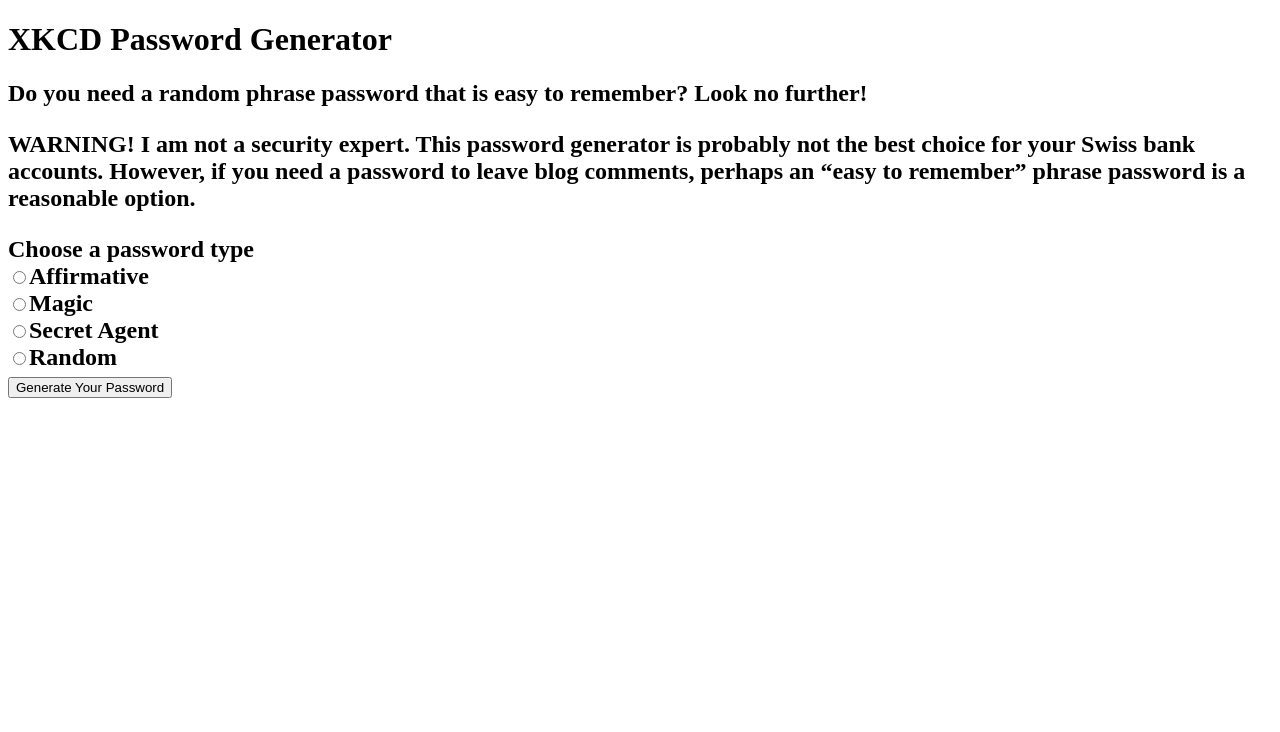
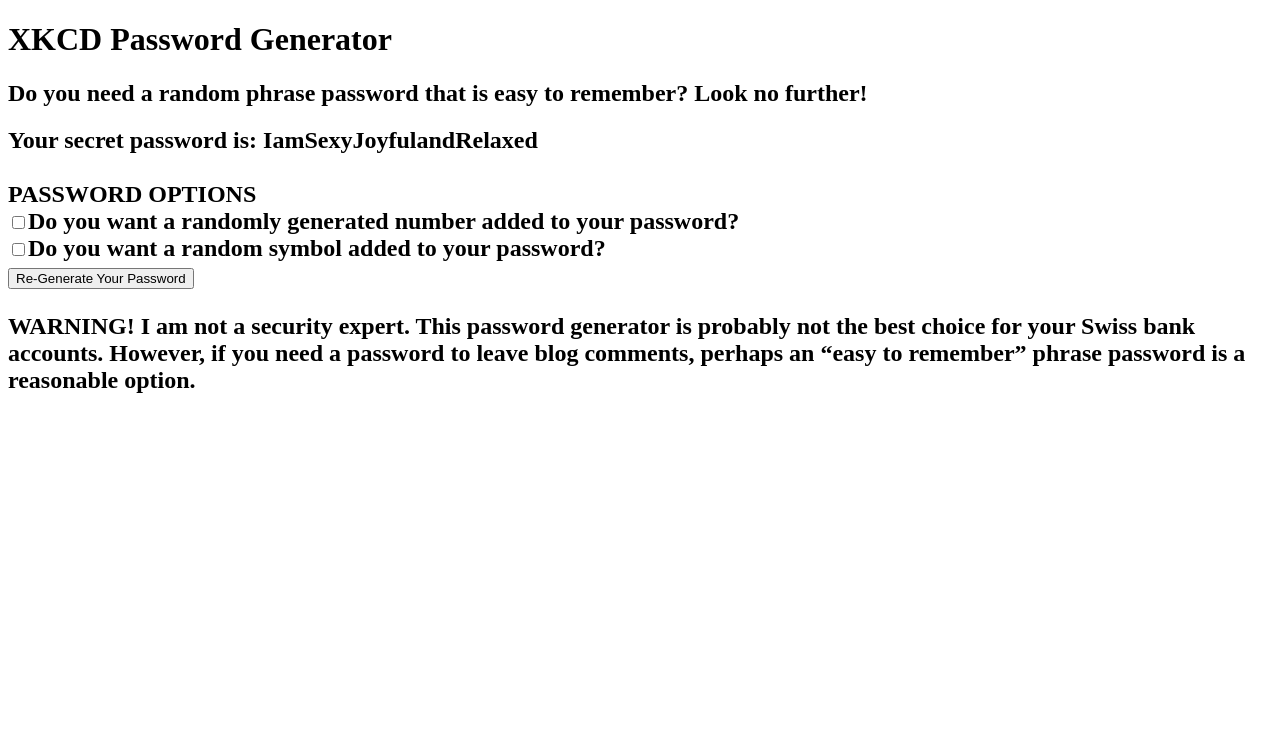
Before and after one commit to martian-warlord/p2, a PHP site: page / in a window 1280 px wide. Shown: the top 732 px of the page. Run offline with PHP 8.4, Linux system fonts and the light colour scheme; data that the repository does not hold is empty.

Commit message:
added isset wrappers.  easy to remember password works.  may do hard to remember password w random seps and other challenges if i have time.  also would love to add designic elements.

```diff
--- a/index.php
+++ b/index.php
@@ -13,25 +13,18 @@
 
 <h2>Do you need a random phrase password that is easy to remember?  Look no further!<h2/>
 
+	<?php echo $foo; ?><br>
+
+<form method='POST' action='index.php'>
+<br>PASSWORD OPTIONS<br>
+<input type="checkbox" name="magicnumber" value = "true" >Do you want a randomly generated number added to your password?<br>
+<input type="checkbox" name="symbol" value = "true"  >Do you want a random symbol added to your password?<br>
+<input type='submit' value='Re-Generate Your Password'><br>
+
+
 <p>WARNING!  I am not a security expert.  This password generator is probably not the best choice for your Swiss bank accounts.  However, if you need a password to leave blog comments, perhaps an “easy to remember” phrase password is a reasonable option.</p>
 
 
-	<form method='POST' action='index.php'>
-    Choose a password type<br>
-   <input type="radio" name="passwordStyle" value="Affirmation">Affirmative<br>
-   <input type="radio" name="passwordStyle" value="Magic">Magic<br>
-   <input type="radio" name="passwordStyle" value="Secret">Secret Agent<br>
-   <input type="radio" name="passwordStyle" value="Random">Random <br>
-    <input type='submit' value='Generate Your Password'><br>
-
-<pre>
-
-
-<?php echo $foo; ?>
-
-
-
-</pre>
 
 </form>
 
--- a/logic.php
+++ b/logic.php
@@ -3,19 +3,15 @@
 
 $foo = "";
 $happybucket = "";
-$coinflip = 1;
-$who = "";
-$hoodoo = "";
-$juju = "";
 
 
 
 
-if ($_POST["passwordStyle"] == "Affirmation"){
+
 $affirmations = array("Happy", "Beautiful", "Wonderful", "Lucky", "Fantastic",
-	"Loved", "Deliscious", "Awesome", "Strong", "Sexy", "Fierce", "Powerful", "Free", "Joyful",
-	"Peaceful", "Successful", "Relaxed", "Confident", "Grounded", "Winning", "SuperDuper", "Valuable",
-	"Growing", "Healthy", "Attractive", "Energized", "Healthy");
+		"Loved", "Deliscious", "Awesome", "Strong", "Sexy", "Fierce", "Powerful", "Free", "Joyful",
+		"Peaceful", "Successful", "Relaxed", "Confident", "Grounded", "Winning", "SuperDuper", "Valuable",
+		"Growing", "Healthy", "Attractive", "Energized", "Healthy");
         for ($i=0; $i<=1; $i++)
         {
             $pickacard = array_rand($affirmations);
@@ -26,47 +22,14 @@ $affirmations = array("Happy", "Beautiful", "Wonderful", "Lucky", "Fantastic",
             $pickacard = array_rand($affirmations);
             $foo .= $affirmations[$pickacard];
 
-}
-else if ($_POST["passwordStyle"] == "Magic"){
+		if ( isset($_POST["magicnumber"]) &&  isset($_POST ["symbol"])) {if ($_POST["magicnumber"] == "true" && $_POST ["symbol"] == "true") {
+		$foo .= "24-7-365!"; } }
 
-$authority = array("ByJupiter", "AlmightyIsis", "OMuses");
-$magicWords = array("Alagazam", "HocusPocus","Shazam","SimSalaBim","Abracadabra","AlagazamAlagazamAlagazam");
-$open = array("ICommandTheeOpen","OpenSesame");
+		else if ( isset($_POST["magicnumber"])) {if ($_POST["magicnumber"] == "true" ) {
+		$foo .= "007"; }}
 
-$foo = "Your secret password is: ";
+		else if ( isset($_POST["symbol"]))  {if ($_POST["symbol"]== "true" ) {
+		$foo .= "!";}}
 
-            $who = array_rand($authority);
-            $foo .= $authority[$who];
-$foo .= "HearMyCall";
-
-            $hoodoo = array_rand($magicWords);
-            $foo .= $magicWords[$hoodoo];
-
-            $juju = array_rand($open);
-            $foo .= $open[$juju];
-
-$foo .= "Obey!";
-
-}
-else if ($_POST["passwordStyle"] == "Secret"){ $foo = "Your secret password is: " . "doo!";}
-else if ($_POST["passwordStyle"] == "Random"){ $foo = "Your secret password is: " . "oops!";}
-
-
-
-
-
-
-
-
-
-// INTERJECTIONS - Yummy, Gimme,
-
-
-
-// VERBS - Love, Hate, Crave, See, Want,
-
-//FOOD - Beans, Tacos, Rice, Fries, Sushi, Spam, Burgers, Apples, Cheese, DirtyFeet, Feta, Cheddar, Butter, Gouda, Biscuit, Steak, Ham, Bacon, Cookies, Brownies, Liver, Turkey, Beef, Noodles, Bagels, Bread, Beer, Vodka, Rum, Oats, Lard,
-
-// COLOR - Red, Blue, Green, Pink, Gold, Purple, Orange, Baby
-
-//ANIMAL - Dog, Cat, Fish, Bird, Panda, Duck, Bunny, Monkey
+$_POST["symbol"]= "false";
+$_POST["magicnumber"] = "false";
```
